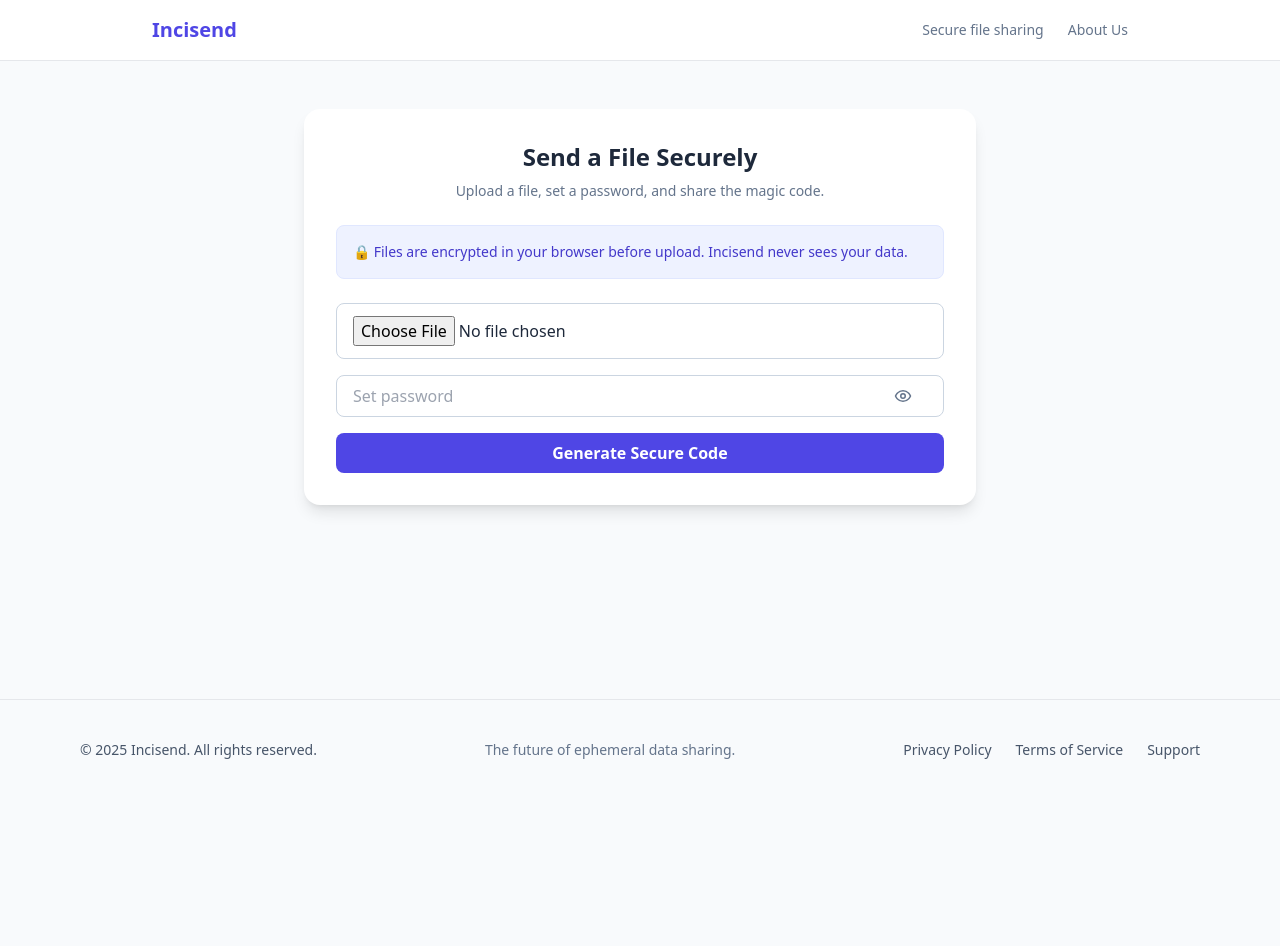
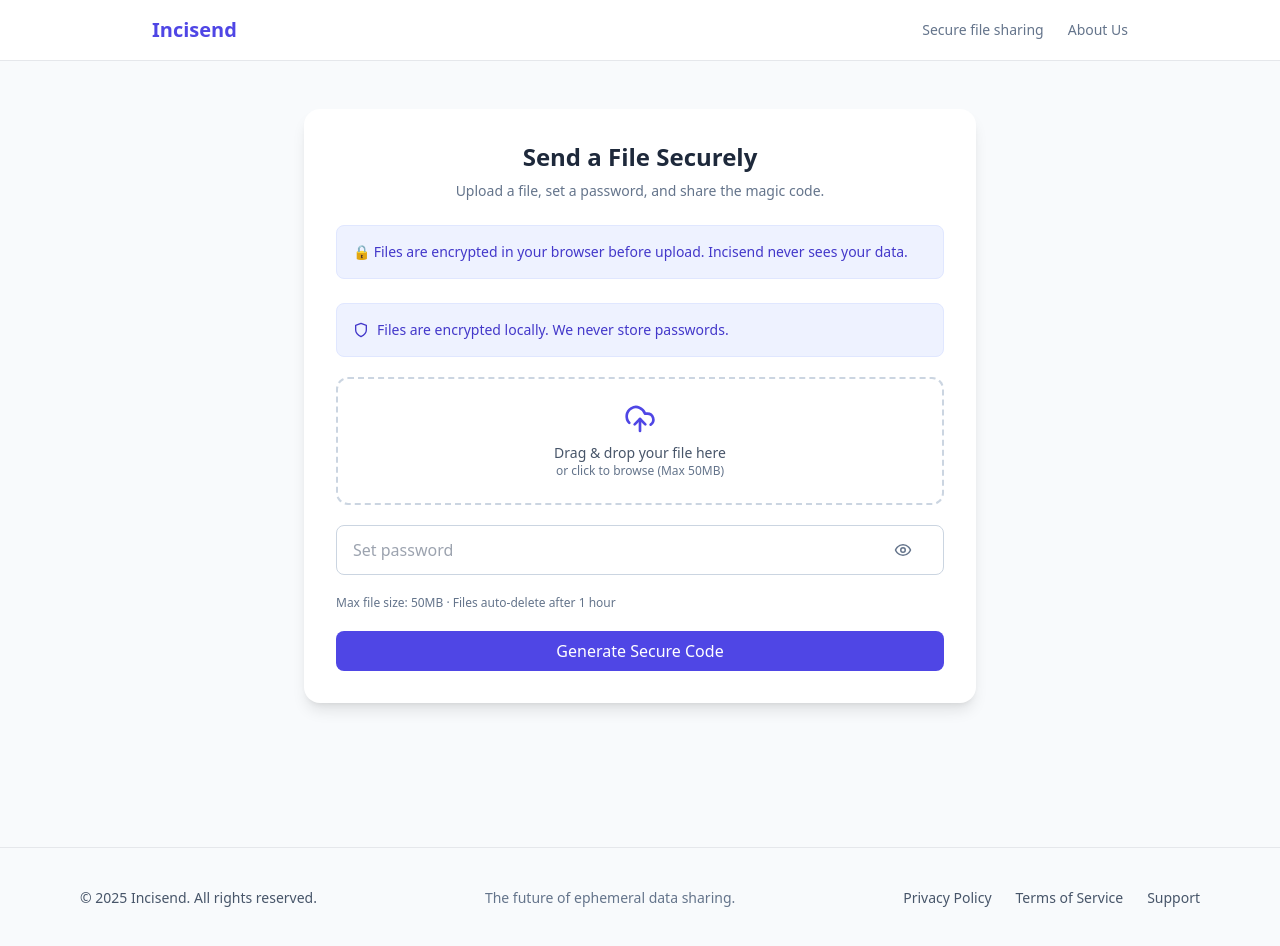
Before and after one commit to Inciverse/incisend, a Next.js app: page /send in a window 1280 px wide. Before the commit the page ends 800 px from the top, so only its background shows below. Built offline with nearby package versions, Linux system fonts and the light colour scheme.

Commit message:
Update InciSend.tsx

```diff
--- a/components/InciSend.tsx
+++ b/components/InciSend.tsx
@@ -1,7 +1,7 @@
 "use client";
 
 import { useState } from "react";
-import { Eye, EyeOff } from "lucide-react";
+import { Eye, EyeOff, UploadCloud, Shield } from "lucide-react";
 
 const MAX_FILE_SIZE = 50 * 1024 * 1024; // 50MB
 
@@ -91,32 +91,53 @@ export default function InciSend({ mode }: { mode: "send" | "receive" }) {
 
       {/* ================= SEND UI ================= */}
       {mode === "send" && (
-        <div className="space-y-4">
+        <div className="space-y-5">
+
+          {/* Security Info */}
+          <div className="flex items-center gap-2 rounded-lg border border-indigo-100 bg-indigo-50 p-4 text-sm text-indigo-700">
+            <Shield size={16} />
+            Files are encrypted locally. We never store passwords.
+          </div>
+
+          {/* Drag & Drop */}
+          <div
+            className="cursor-pointer rounded-xl border-2 border-dashed border-slate-300 p-6 text-center transition hover:border-indigo-400 hover:bg-indigo-50"
+            onClick={() => document.getElementById("fileInput")?.click()}
+          >
+            <UploadCloud className="mx-auto h-8 w-8 text-indigo-600" />
+            <p className="mt-2 text-sm font-medium">
+              Drag & drop your file here
+            </p>
+            <p className="text-xs text-slate-500">
+              or click to browse (Max 50MB)
+            </p>
 
             <input
+              id="fileInput"
               type="file"
+              className="hidden"
               onChange={(e) => {
-              const selectedFile = e.target.files?.[0] || null;
+                const selectedFile = e.target.files?.[0];
                 if (!selectedFile) return;
 
                 if (selectedFile.size > MAX_FILE_SIZE) {
-                alert("Max file size is 50MB");
-                e.target.value = "";
-                setFile(null);
+                  setMessage("Max file size is 50MB");
                   return;
                 }
 
                 setFile(selectedFile);
               }}
             />
+          </div>
 
+          {/* Password */}
           <div className="relative">
             <input
               type={showPassword ? "text" : "password"}
               placeholder="Set password"
               value={password}
               onChange={(e) => setPassword(e.target.value)}
-              className="w-full rounded-lg border px-4 py-2 pr-10"
+              className="w-full rounded-lg border px-4 py-3 pr-10"
             />
             <button
               type="button"
@@ -127,18 +148,29 @@ export default function InciSend({ mode }: { mode: "send" | "receive" }) {
             </button>
           </div>
 
+          {/* Meta Info */}
+          <p className="text-xs text-slate-500">
+            Max file size: 50MB · Files auto-delete after 1 hour
+          </p>
+
+          {/* Action */}
           <button
             onClick={handleSend}
-            className="w-full bg-indigo-600 hover:bg-indigo-700 text-white py-2 rounded-lg transition"
+            className="w-full rounded-lg bg-indigo-600 py-2 font-medium text-white hover:bg-indigo-700 transition"
           >
             Generate Secure Code
           </button>
 
+          {/* Code Output */}
           {code && (
-            <div className="mt-6 rounded-xl bg-indigo-600 p-4 text-center text-white">
-              <p className="text-xs opacity-80">Your Magic Code</p>
-              <p className="text-3xl font-mono font-bold">{code}</p>
-              <p className="mt-2 text-xs opacity-80">
+            <div className="mt-6 rounded-xl bg-indigo-600 p-5 text-center text-white shadow-lg">
+              <p className="text-xs uppercase tracking-widest opacity-80">
+                Your Magic Code
+              </p>
+              <p className="mt-2 text-3xl font-mono font-extrabold tracking-widest">
+                {code}
+              </p>
+              <p className="mt-3 text-xs opacity-80">
                 Share this code + password securely
               </p>
             </div>
```
Lines whose indentation alone changed are shown as unchanged.
